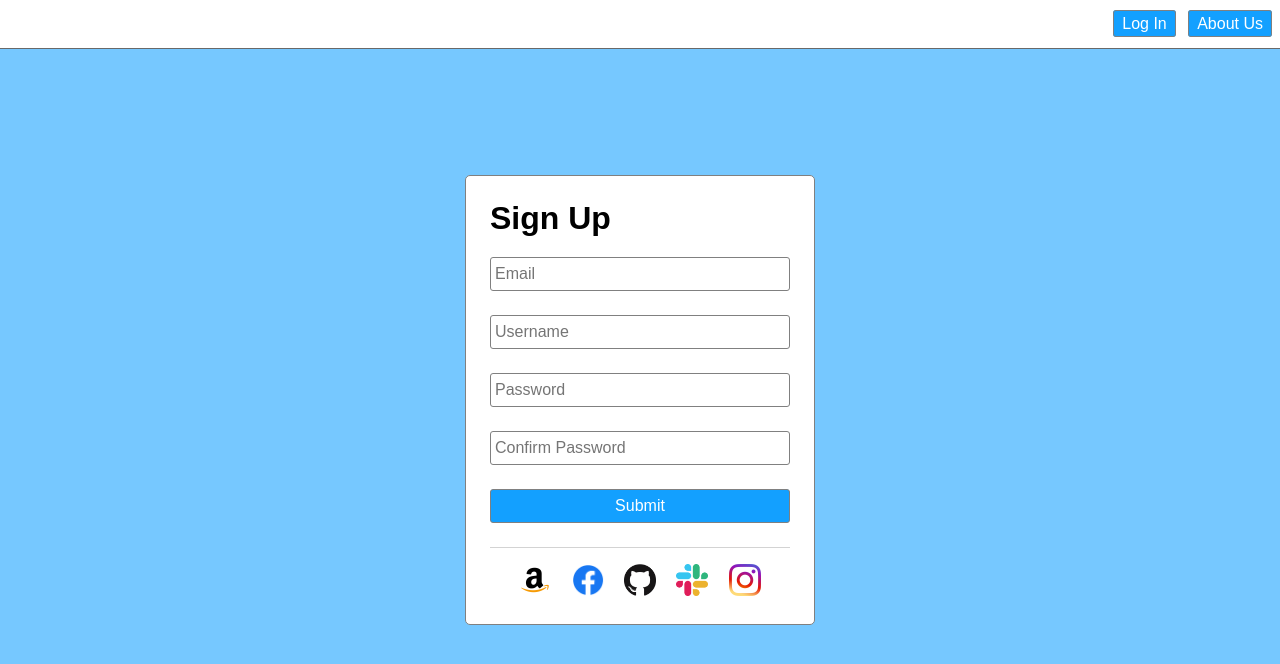
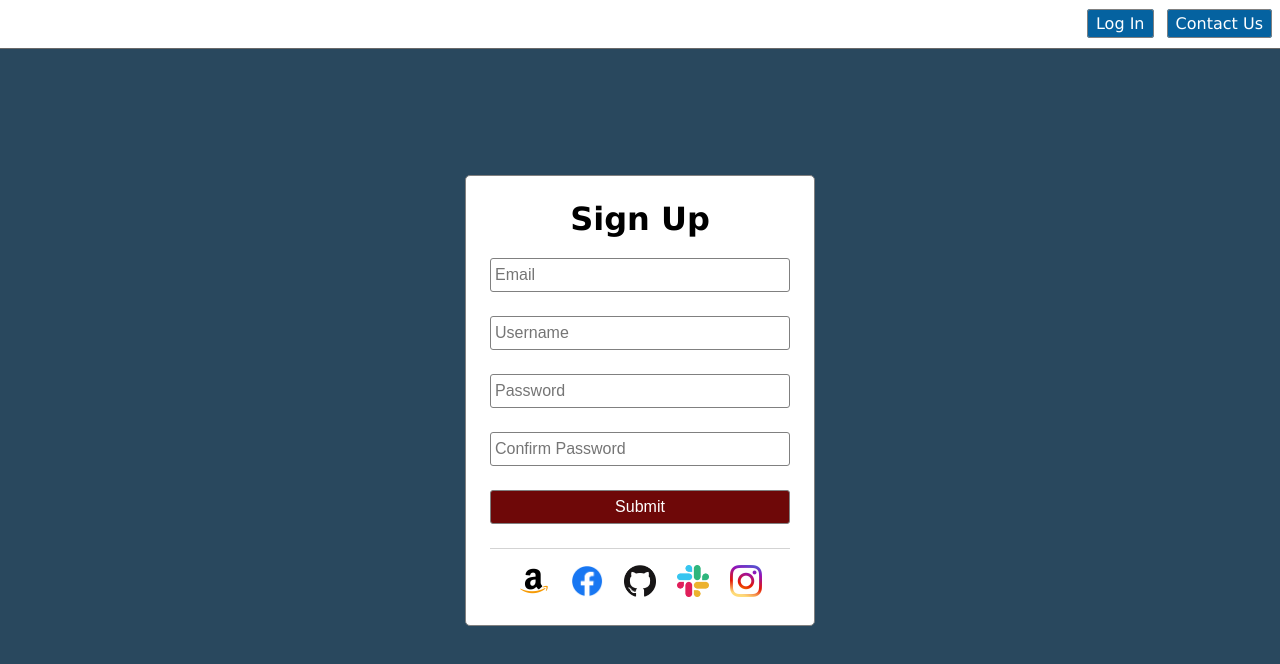
Before and after one commit to alanmurugan/staticRegisterPage, a plain HTML site: page index.html in a window 1280 px wide. Drawn offline with Linux system fonts and the light colour scheme.

Commit message:
Put my own flair on it

```diff
--- a/index.html
+++ b/index.html
@@ -10,7 +10,7 @@
 <body>
     <header>
         <a href="#">Log In</a>
-        <a href="#">About Us</a>
+        <a href="#">Contact Us</a>
     </header>
     <div class="container">
         <h1>Sign Up</h1>
--- a/main.css
+++ b/main.css
@@ -1,7 +1,7 @@
 body {
-    background-color: #76c8ff;
+    background-color: #29485e;
     margin: 0;
-    font-family: sans-serif;
+    font-family:Verdana, Geneva, Tahoma, sans-serif;
     display: flex;
     height: 100vh;
 }
@@ -22,7 +22,7 @@ header {
 
 header a {
     color: white;
-    background-color: #13a0ff;
+    background-color: #0562a0;
     border: solid 1px gray;
     border-radius: 3px;
     padding: .25rem .5rem;
@@ -32,7 +32,7 @@ header a {
 }
 
 header a:hover, form button:hover {
-    background-color: #1084d1;
+    background-color: #5c1b88;
     cursor: pointer;
 }
 
@@ -48,7 +48,9 @@ header a:hover, form button:hover {
 }
 
 .container > h1 {
+    font-family:'Lucida Sans', 'Lucida Sans Regular', 'Lucida Grande', 'Lucida Sans Unicode', Geneva, Verdana, sans-serif;
     margin: 0 0 .5rem;
+    text-align: center;
 }
 
 form input, form button {
@@ -65,7 +67,7 @@ form input, form button {
 
 form button {
     color: white;
-    background-color: #13a0ff;
+    background-color: #6e0808;
 }
 
 footer {
```
